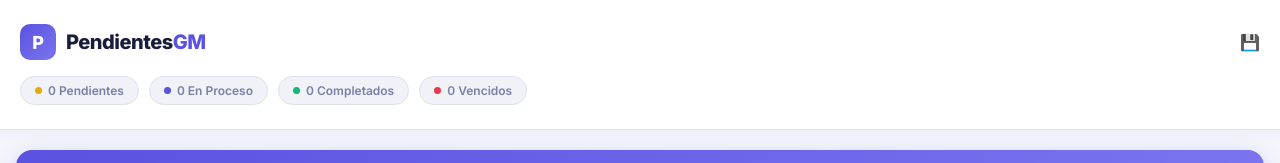
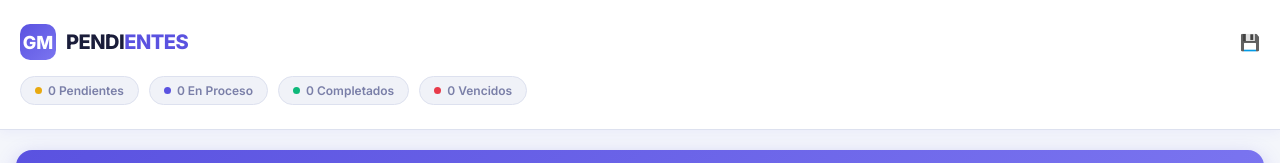
Before and after one commit to ProyectoNotas/NOTAS, a plain HTML site: page index.html in a window 1280 px wide. Shown: the top 163 px of the page. Drawn offline with Linux system fonts and the light colour scheme.

Commit message:
Update index.html

```diff
--- a/index.html
+++ b/index.html
@@ -281,8 +281,8 @@
 <div class="header">
   <div class="header-top">
     <div class="logo">
-      <div class="logo-icon">P</div>
-      <div class="logo-text">Pendientes<span>GM</span></div>
+      <div class="logo-icon">GM</div>
+      <div class="logo-text">PENDI<span>ENTES</span></div>
     </div>
     <div style="display:flex;align-items:center;gap:8px">
       <div id="syncStatus" class="sync-status" title="Estado de sincronización">💾</div>
```
